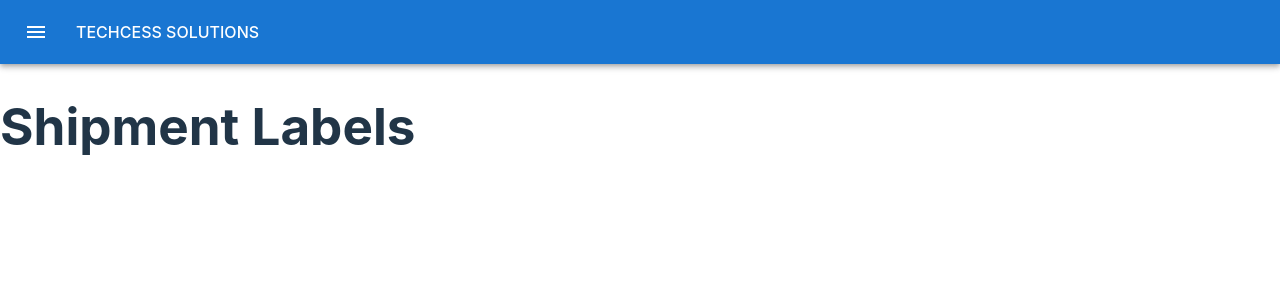
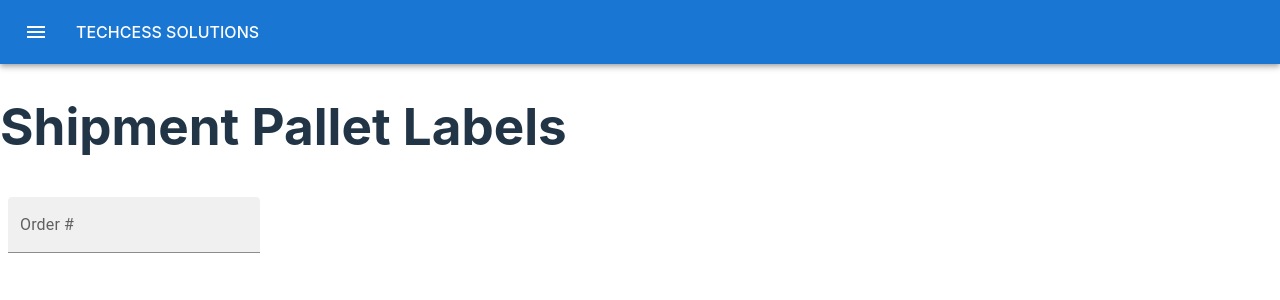
Before and after one commit to ChuangStephanie/TSL_Helper, a React (Vite) app: page /shipment in a window 1280 px wide. Shown: the top 300 px of the page. Built offline with nearby package versions, Linux system fonts and the light colour scheme.

Commit message:
added label to shipment.jsx

```diff
--- a/src/components/Shipment.jsx
+++ b/src/components/Shipment.jsx
@@ -1,10 +1,24 @@
 import React from "react";
+import { Box, TextField } from "@mui/material";
 
-export default function Shipment(){
-
-    return(
-        <>
-            <h1>Shipment Labels</h1>
-        </>
-    );
+export default function Shipment() {
+  return (
+    <>
+      <h1>Shipment Pallet Labels</h1>
+      <Box
+        component="form"
+        sx={{
+          "& .MuiTextField-root": { m: 1, width: "25ch" },
+        }}
+      >
+        <TextField
+          id="orderNum"
+          label="Order #"
+          multiline
+          variant="filled"
+          color="primary"
+        ></TextField>
+      </Box>
+    </>
+  );
 }
```
